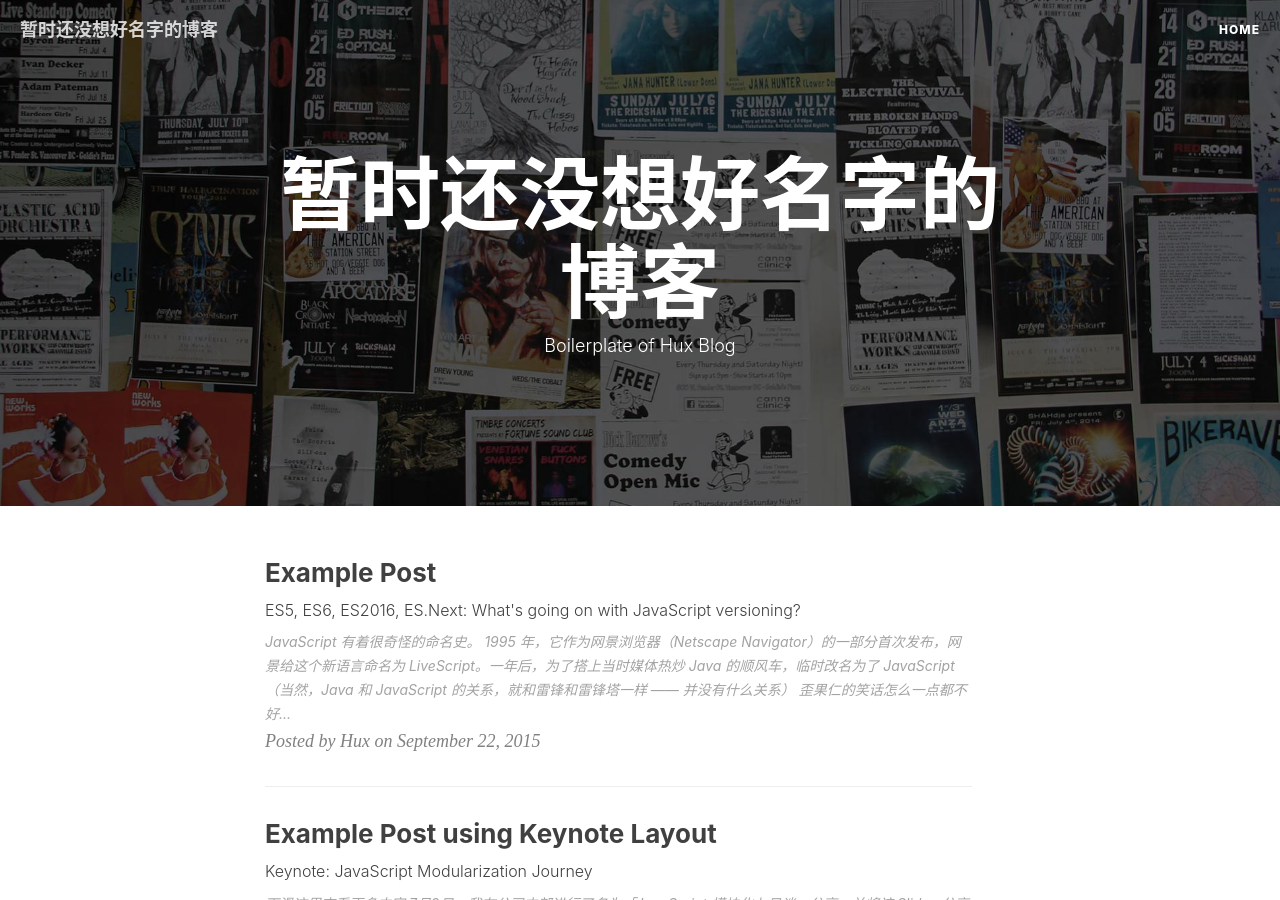
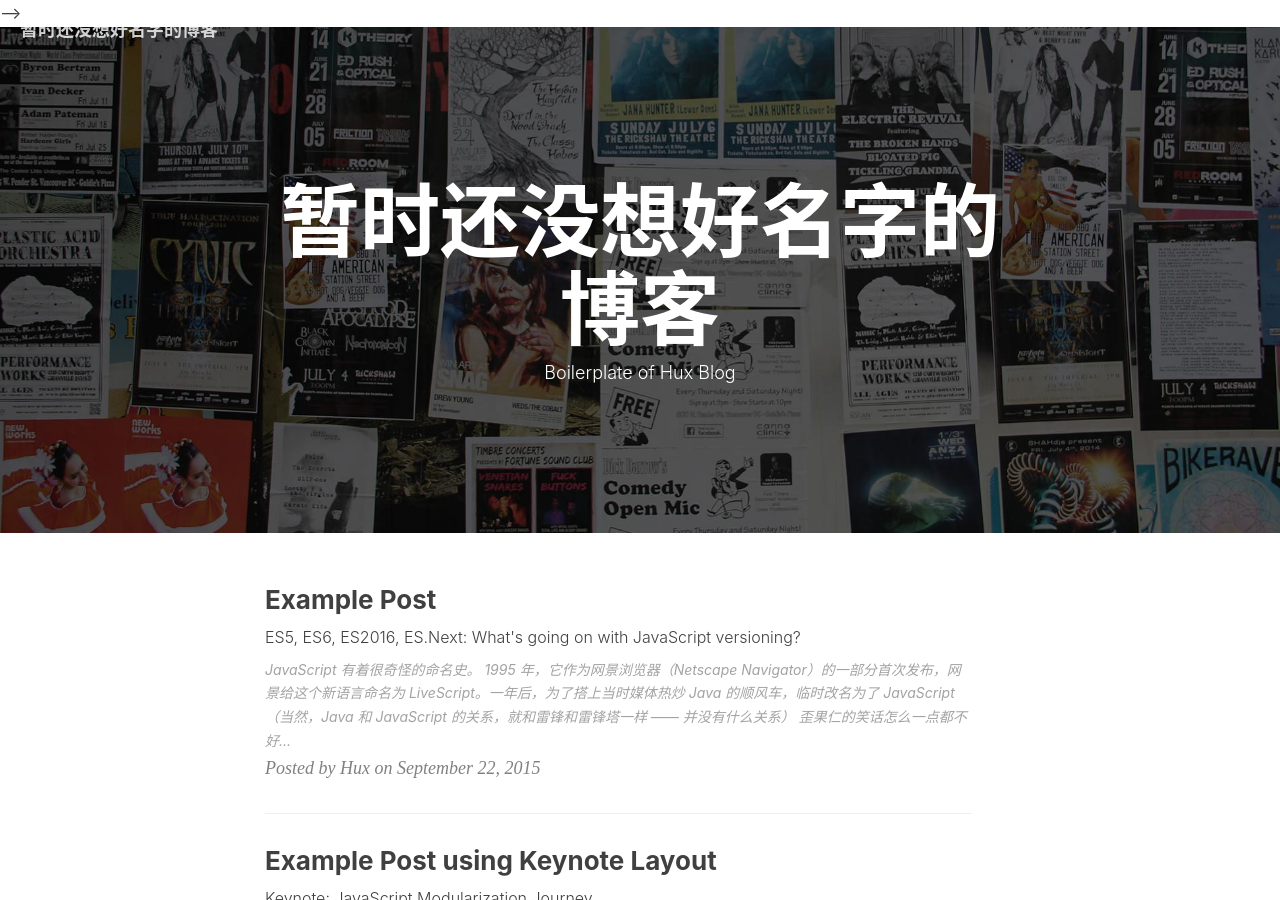
Before and after one commit to queryfish/yetanotherblogger, a Jekyll site: the page built from index.html, in a window 1280 px wide and 900 px high. Built offline with Jekyll 4.4.1, drawn with Linux system fonts in a browser that asks for light colours; nearby versions of some CDN libraries; the list of posts is cut into pages by our own code; comment, search, counter and statistics services are not loaded.

Commit message:
removed the nav Bar

```diff
--- a/_includes/nav.html
+++ b/_includes/nav.html
@@ -18,20 +18,20 @@
             so, when navbar scale out, the <nav> will cover tags.
             also mask any touch event of tags, unfortunately.
         -->
-        <div id="huxblog_navbar">
+        <!-- <div id="huxblog_navbar">
             <div class="navbar-collapse">
                 <ul class="nav navbar-nav navbar-right">
                     <li>
                         <a href="{{ site.baseurl }}/">Home</a>
                     </li>
-                    <!-- {% for page in site.pages %}{% if page.title %}
+                    {% for page in site.pages %}{% if page.title %}
                     <li>
                         <a href="{{ page.url | prepend: site.baseurl }}">{{ page.title }}</a>
                     </li>
-                    {% endif %}{% endfor %} -->
+                    {% endif %}{% endfor %}
                 </ul>
             </div>
-        </div>
+        </div> -->
         <!-- /.navbar-collapse -->
     </div>
     <!-- /.container -->
--- a/_layouts/default.html
+++ b/_layouts/default.html
@@ -6,7 +6,7 @@
 <!-- hack iOS CSS :active style -->
 <body ontouchstart="">
 
-    {% include nav.html %}
+    <!-- {% include nav.html %} -->
 
     {{ content }}
 
```
